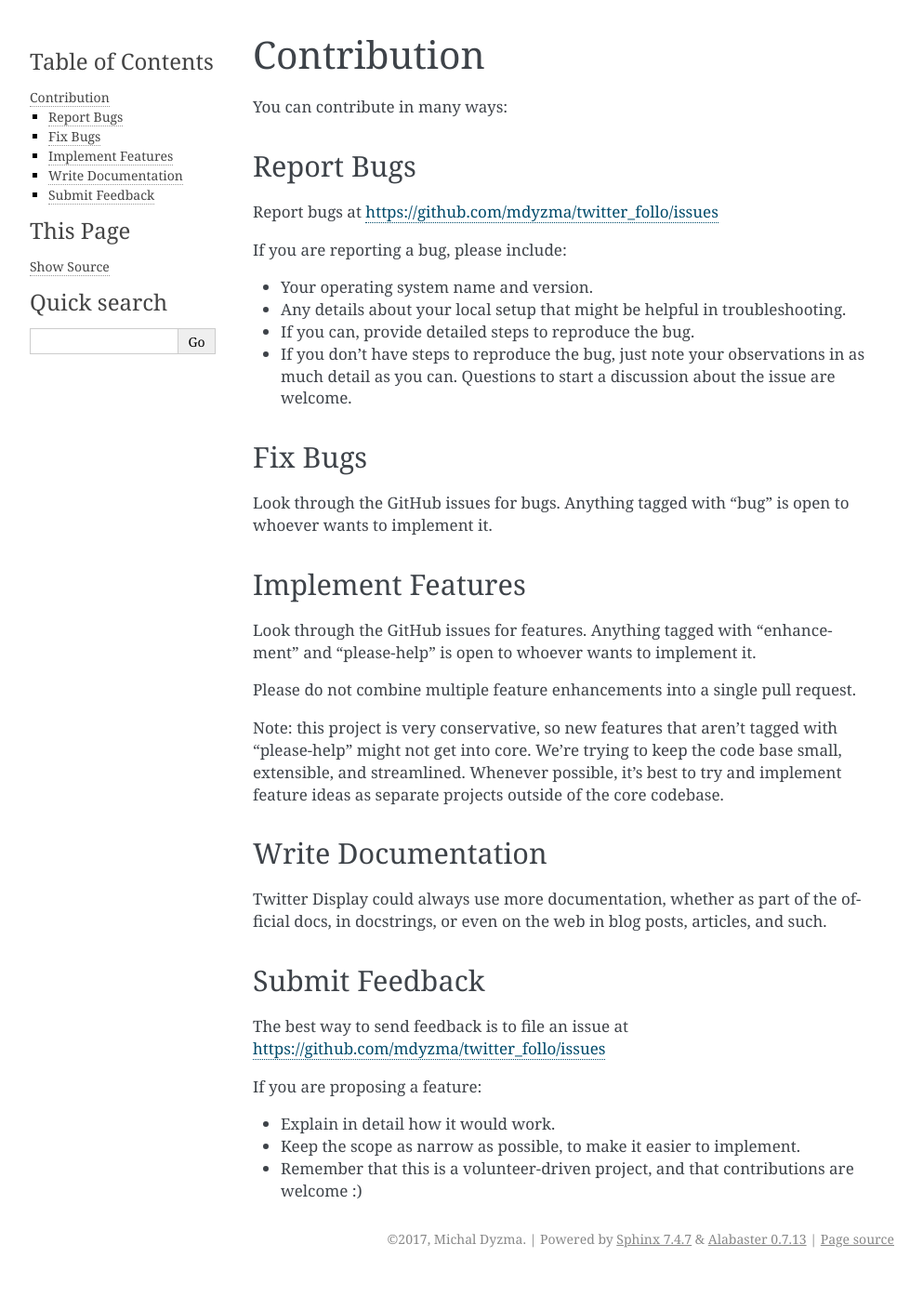
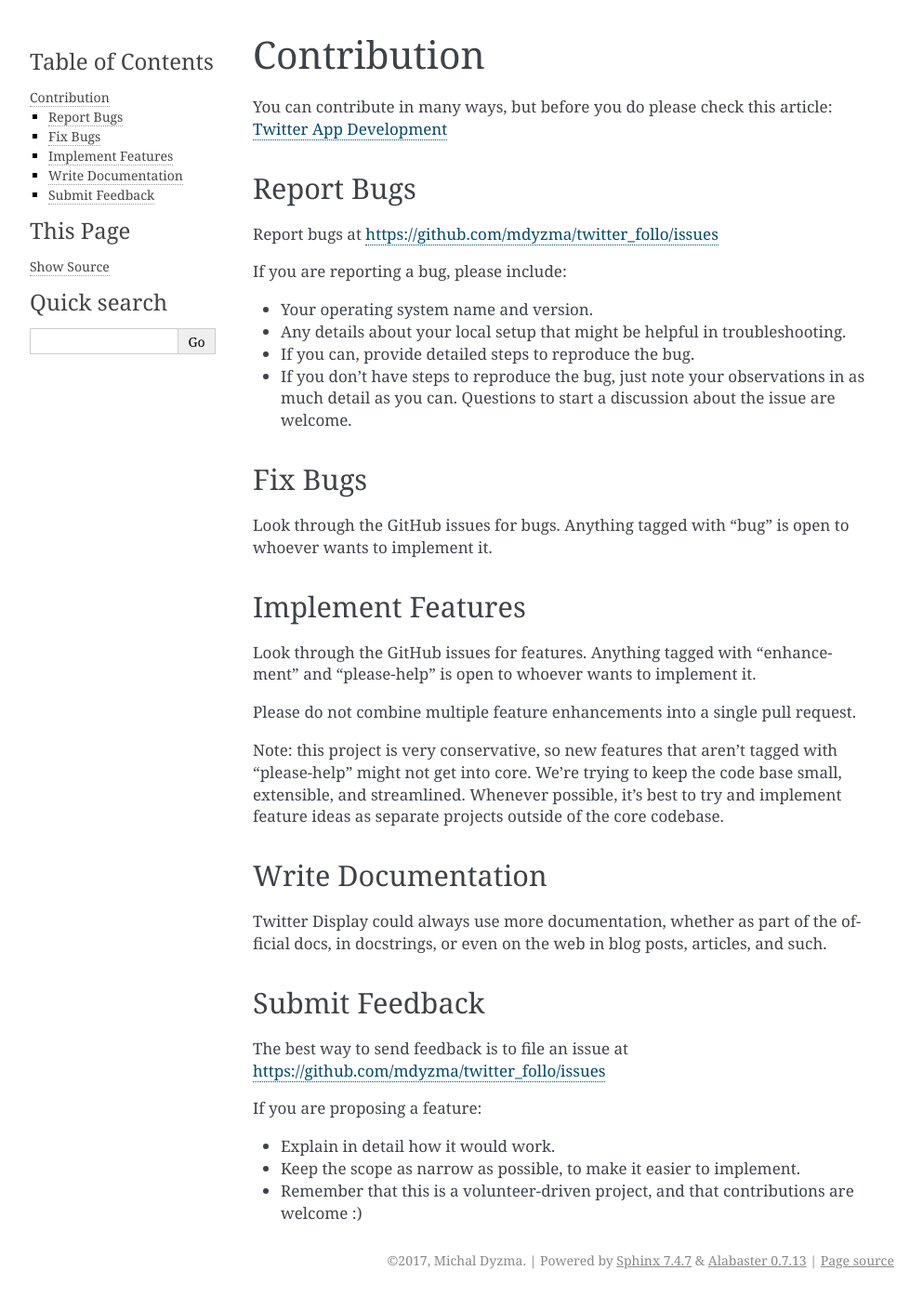
Before and after one commit to mdyzma/twitter_follo, a Sphinx documentation site: the page built from docs/source/contribution.rst, in a window 1280 px wide. Shown: the whole page at 93% size, without its empty margins (148-1141 px from the left). Built offline with Sphinx 7.4.7, drawn with Linux system fonts in a browser that asks for light colours; before the commit the page ends 1372 px from its top, so only the background shows below that.

Commit message:
Docs update

```diff
--- a/docs/source/contribution.rst
+++ b/docs/source/contribution.rst
@@ -4,7 +4,7 @@
 Contribution
 ============
 
-You can contribute in many ways:
+You can contribute in many ways, but before you do please check this article: `Twitter App Development <http://twitter-follo.readthedocs.io/en/latest/development.html>`_
 
 Report Bugs
 ~~~~~~~~~~~
```
